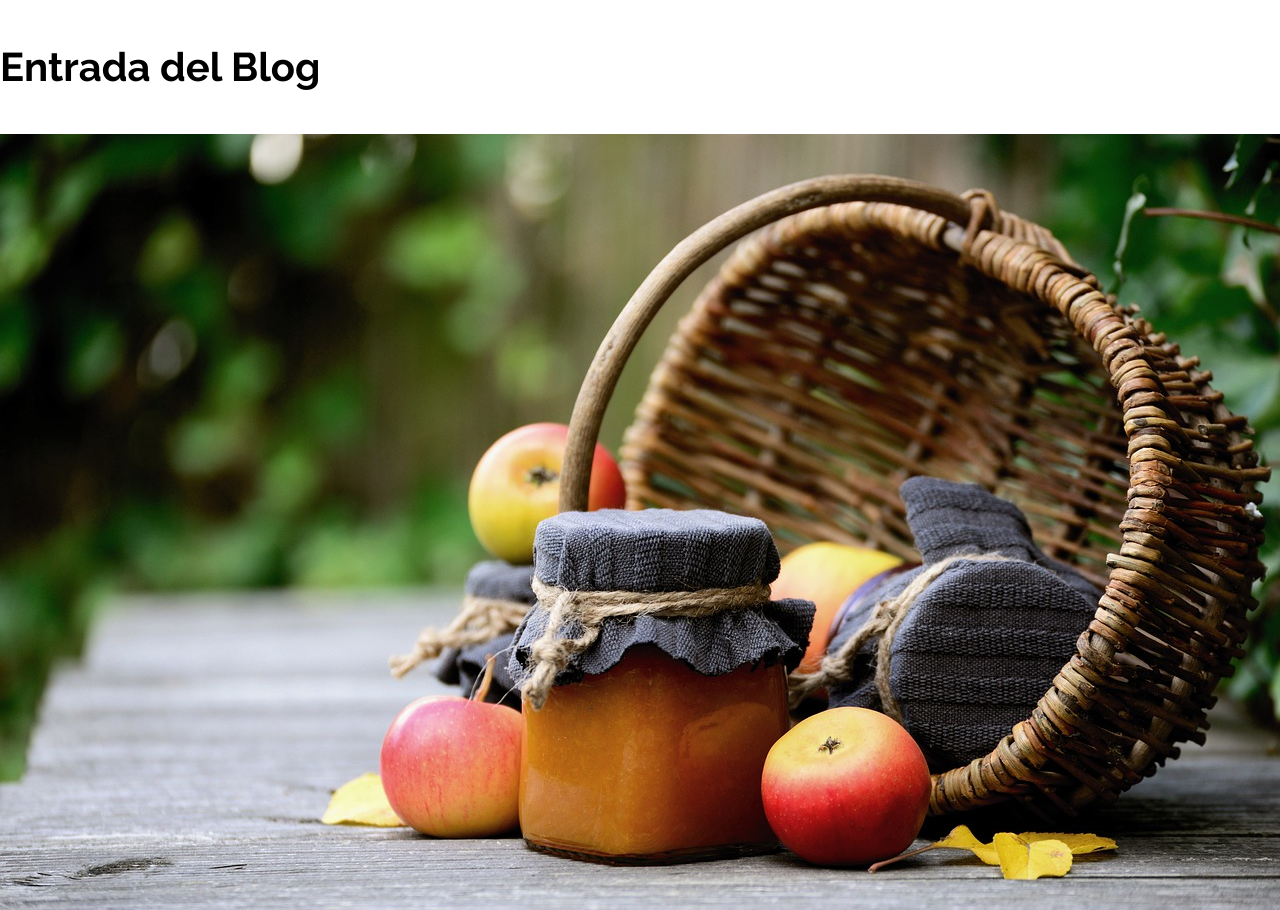
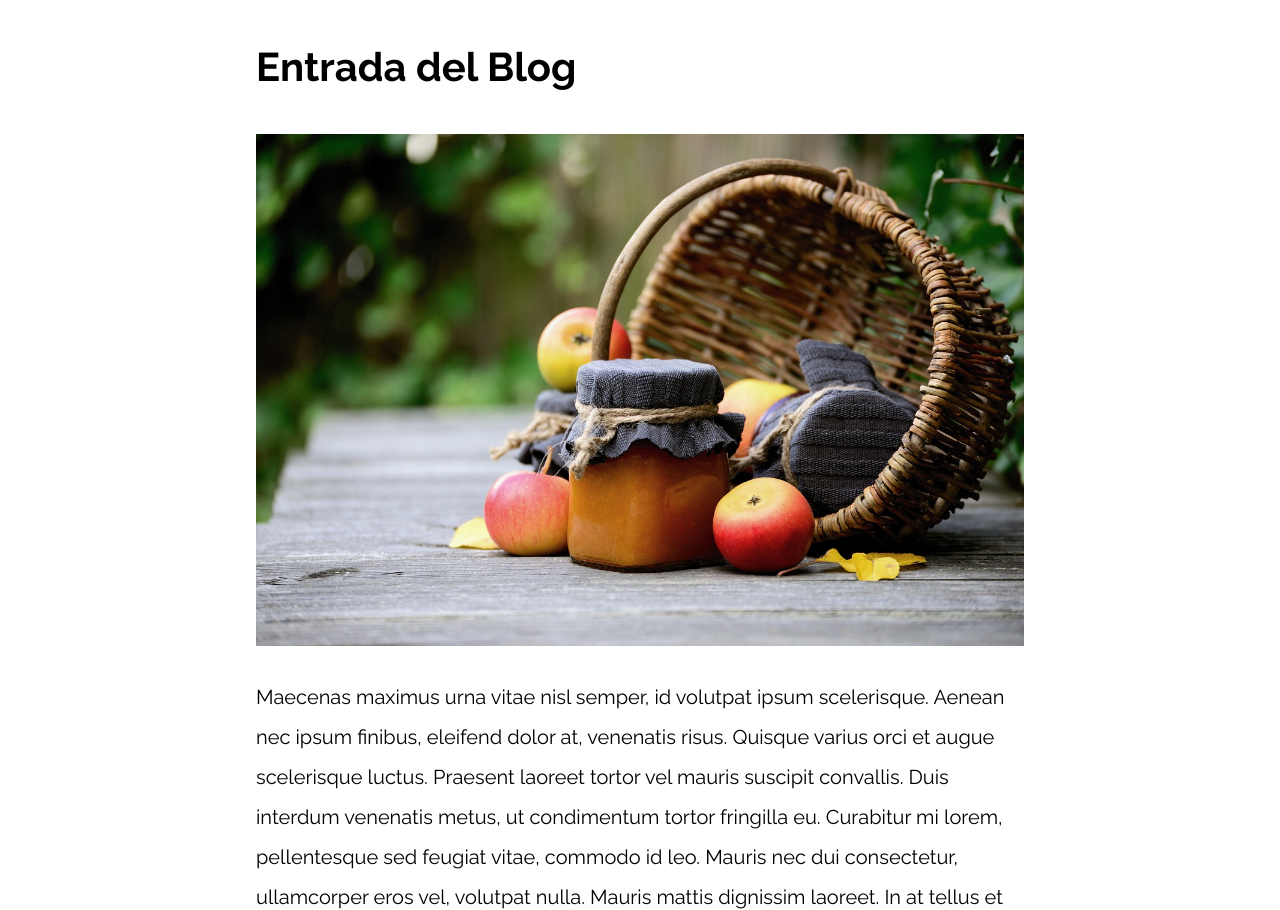
Before and after one commit to marnezcam/design-patterns, a plain HTML site: page 13-mostly_fluid/index.html in a window 1280 px wide. Shown: the top 910 px of the page. Drawn offline with nearby package versions, Linux system fonts and the light colour scheme.

Commit message:
mostly fluid

```diff
--- a/13-mostly_fluid/css/styles.css
+++ b/13-mostly_fluid/css/styles.css
@@ -10,7 +10,7 @@ html {
 }
 
 body {
-    font-family: 'Raleway', sans-serif;
+  font-family: "Raleway", sans-serif;
   font-size: 1.6rem;
   line-height: 2;
 }
@@ -28,7 +28,7 @@ p {
 
 .entrada-blog a {
   display: inline-block;
-    background-color: #2196F3;
+  background-color: #2196f3;
   color: white;
   padding: 10px 20px;
   text-decoration: none;
@@ -37,3 +37,24 @@ p {
 }
 
 /** CODIGO AQUI **/
+
+.contenedor {
+  width: 95%;
+  margin: 0 auto;
+}
+
+@media (min-width: 768px) {
+  .contenedor {
+    width: 80%;
+  }
+}
+
+@media (min-width: 992px) {
+  .contenedor {
+    width: 60%;
+  }
+}
+
+img {
+  max-width: 100%;
+}
--- a/14-tiny_tweaks/css/styles.css
+++ b/14-tiny_tweaks/css/styles.css
@@ -10,7 +10,7 @@ html {
 }
 
 body {
-    font-family: 'Raleway', sans-serif;
+  font-family: "Raleway", sans-serif;
   font-size: 1.6rem;
   line-height: 2;
 }
@@ -41,7 +41,7 @@ p {
 
 .entrada-blog a {
   display: inline-block;
-    background-color: #2196F3;
+  background-color: #2196f3;
   color: white;
   padding: 10px 20px;
   text-decoration: none;
@@ -50,3 +50,13 @@ p {
 }
 
 /** CODIGO AQUI **/
+
+h1 {
+  text-align: center;
+}
+@media (min-width: 768px) {
+  h1 {
+    font-size: 6rem;
+    text-align: left;
+  }
+}
```
Lines whose indentation alone changed are shown as unchanged.
